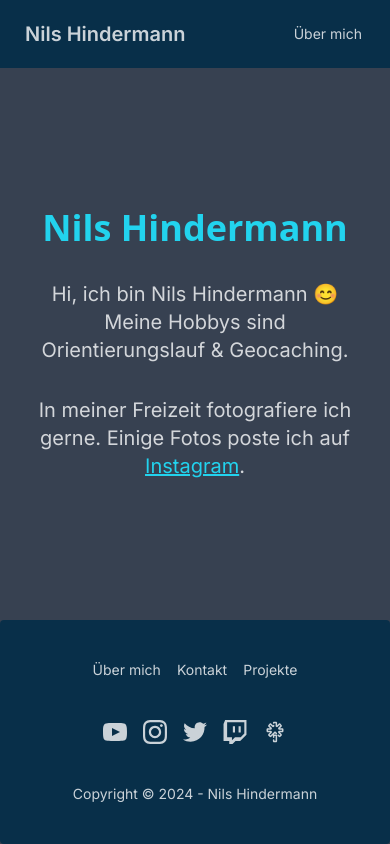
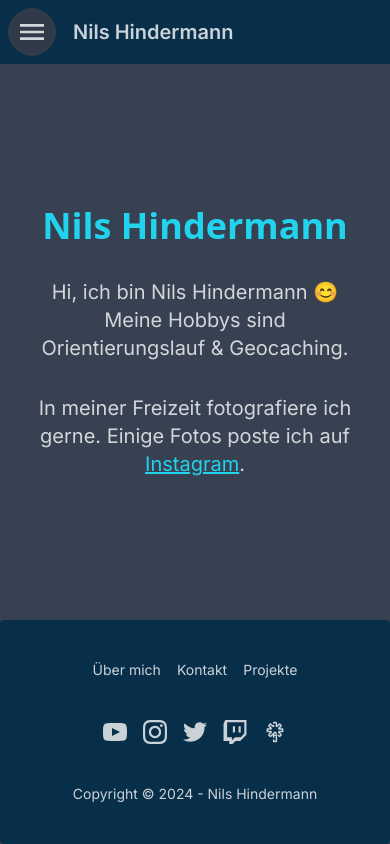
Before and after one commit to nilshindermann/nilsh.ch, a Next.js app: page / in a window 390 px wide. Built offline with nearby package versions, Linux system fonts and the light colour scheme.

Commit message:
Navbar (#2)
version 0.3.3

```diff
--- a/components/Navbar.tsx
+++ b/components/Navbar.tsx
@@ -2,34 +2,106 @@
 
 import Link from 'next/link';
 import { usePathname } from 'next/navigation';
-import React, { ReactElement } from 'react';
+import React, { ReactElement, useState } from 'react';
+
+const links: { href: string; displayName: string }[] = [
+    {
+        href: '/about',
+        displayName: 'Über mich',
+    },
+    {
+        href: '/contact',
+        displayName: 'Kontakt',
+    },
+    {
+        href: '/projects',
+        displayName: 'Projekte',
+    },
+];
 
 export default function Navbar(): ReactElement {
+    const pathname = usePathname();
+    const [menuOpen, setMenuOpen] = useState<boolean>(false);
+
     return (
         <div className="navbar bg-neutral text-neutral-content">
             <div className="flex-1">
+                <div
+                    className={
+                        'dropdown lg:hidden' +
+                        (menuOpen ? ' dropdown-open' : '')
+                    }
+                >
+                    <label
+                        tabIndex={0}
+                        className="btn btn-circle swap swap-rotate lg:hidden"
+                    >
+                        <input
+                            type="checkbox"
+                            checked={menuOpen}
+                            onChange={(e) => setMenuOpen(e.target.checked)}
+                        />
+                        <svg
+                            className="swap-off fill-current"
+                            xmlns="http://www.w3.org/2000/svg"
+                            width="32"
+                            height="32"
+                            viewBox="0 0 512 512"
+                        >
+                            <path d="M64,384H448V341.33H64Zm0-106.67H448V234.67H64ZM64,128v42.67H448V128Z" />
+                        </svg>
+                        <svg
+                            className="swap-on fill-current"
+                            xmlns="http://www.w3.org/2000/svg"
+                            width="32"
+                            height="32"
+                            viewBox="0 0 512 512"
+                        >
+                            <polygon points="400 145.49 366.51 112 256 222.51 145.49 112 112 145.49 222.51 256 112 366.51 145.49 400 256 289.49 366.51 400 400 366.51 289.49 256 400 145.49" />
+                        </svg>
+                    </label>
+                    <ul
+                        tabIndex={0}
+                        className={
+                            'menu dropdown-content menu-sm z-[1] mt-3 w-52 rounded-box bg-base-200 p-2 shadow lg:hidden' +
+                            (!menuOpen ? ' hidden' : '')
+                        }
+                    >
+                        {links.map((link) => (
+                            <li key={link.href}>
+                                <Link
+                                    href={link.href}
+                                    onClick={() => setMenuOpen(false)}
+                                    className={
+                                        pathname == link.href ? 'font-bold' : ''
+                                    }
+                                >
+                                    {link.displayName}
+                                </Link>
+                            </li>
+                        ))}
+                    </ul>
+                </div>
                 <Link className="btn btn-ghost text-xl" href="/">
                     Nils Hindermann
                 </Link>
             </div>
-            <div className="flex-none">
+            <div className="hidden flex-none lg:block">
                 <ul className="menu menu-horizontal px-1">
-                    <li>
-                        <NavbarLink href="/about">Über mich</NavbarLink>
-                    </li>
+                    {links.map((link) => (
+                        <li key={link.href}>
+                            <Link
+                                href={link.href}
+                                className={
+                                    pathname == link.href ? 'font-bold' : ''
+                                }
+                            >
+                                {link.displayName}
+                            </Link>
+                        </li>
+                    ))}
                 </ul>
             </div>
         </div>
     );
 }
-
-// eslint-disable-next-line @typescript-eslint/ban-ts-comment
-// @ts-ignore
-function NavbarLink({ href, children }): ReactElement {
-    const pathname = usePathname();
-    return (
-        <Link href={href} className={pathname == href ? 'font-bold' : ''}>
-            {children}
-        </Link>
-    );
-}
--- a/package.json
+++ b/package.json
@@ -1,6 +1,6 @@
 {
     "name": "nilsh.ch",
-    "version": "0.3.2",
+    "version": "0.3.3",
     "private": true,
     "scripts": {
         "dev": "next dev",
--- a/tailwind.config.ts
+++ b/tailwind.config.ts
@@ -8,9 +8,6 @@ const config: Config = {
     ],
     theme: {
         extend: {
-            colors: {
-                footer: 'rgb(8 47 73)',
-            },
             backgroundImage: {
                 'gradient-radial': 'radial-gradient(var(--tw-gradient-stops))',
                 'gradient-conic':
@@ -22,15 +19,15 @@ const config: Config = {
         themes: [
             {
                 default: {
-                    "primary": "#22d3ee",
-                    "secondary": "#c3c3c3",
-                    "accent": "#ffffff",
-                    "neutral": "rgb(8 47 73)",
-                    "base-100": "rgb(55, 65, 81)",
-                    "info": "#cffafe",
-                    "success": "#66da66",
-                    "warning": "#fcd34d",
-                    "error": "#ef4444",
+                    'primary': '#22d3ee',
+                    'secondary': '#c3c3c3',
+                    'accent': '#ffffff',
+                    'neutral': 'rgb(8 47 73)',
+                    'base-100': 'rgb(55, 65, 81)',
+                    'info': '#cffafe',
+                    'success': '#66da66',
+                    'warning': '#fcd34d',
+                    'error': '#ef4444',
                 },
             },
         ],
```
Also changed, not shown: 1 other file (tests, documents, lock files or other folders).
